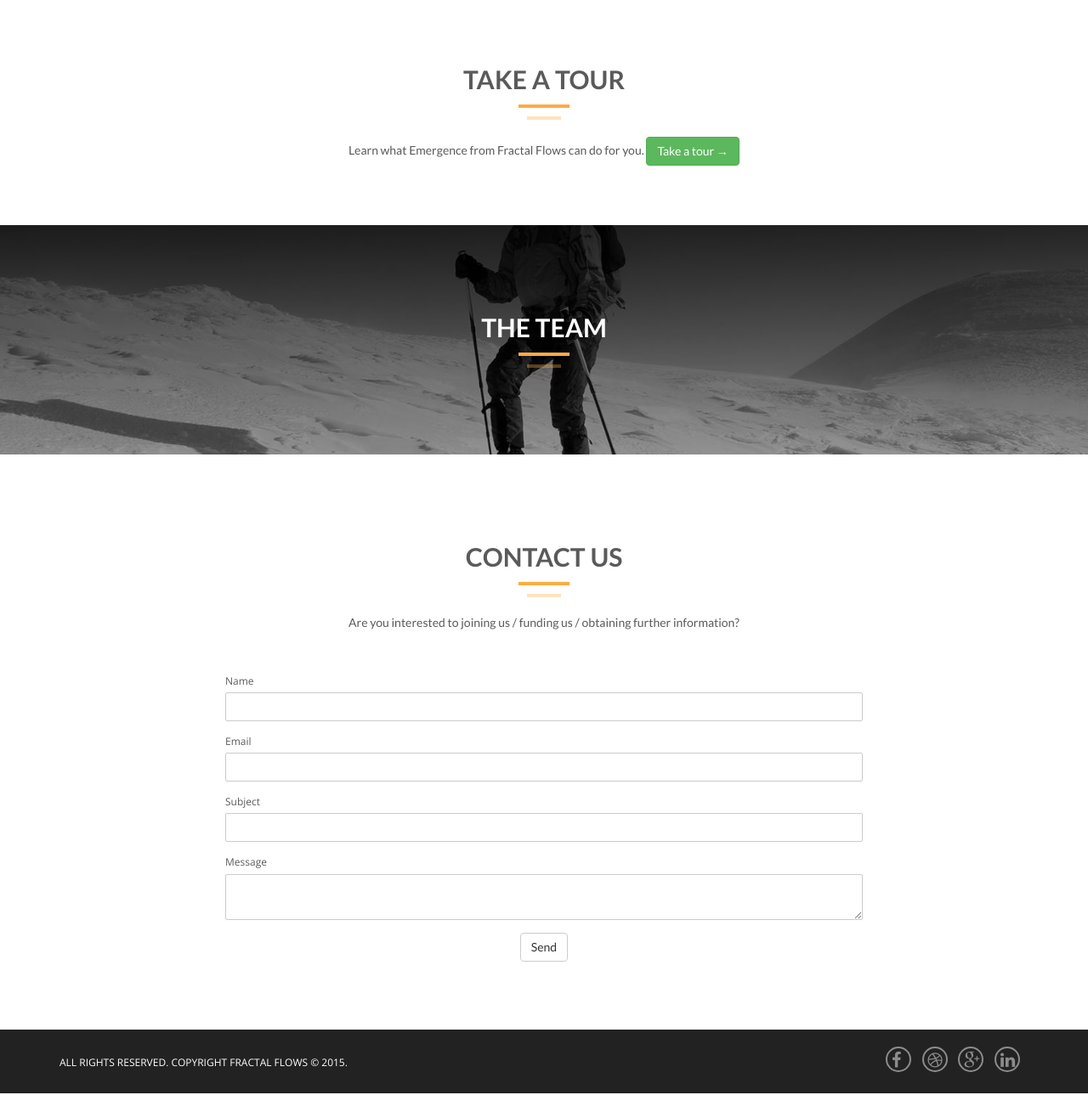
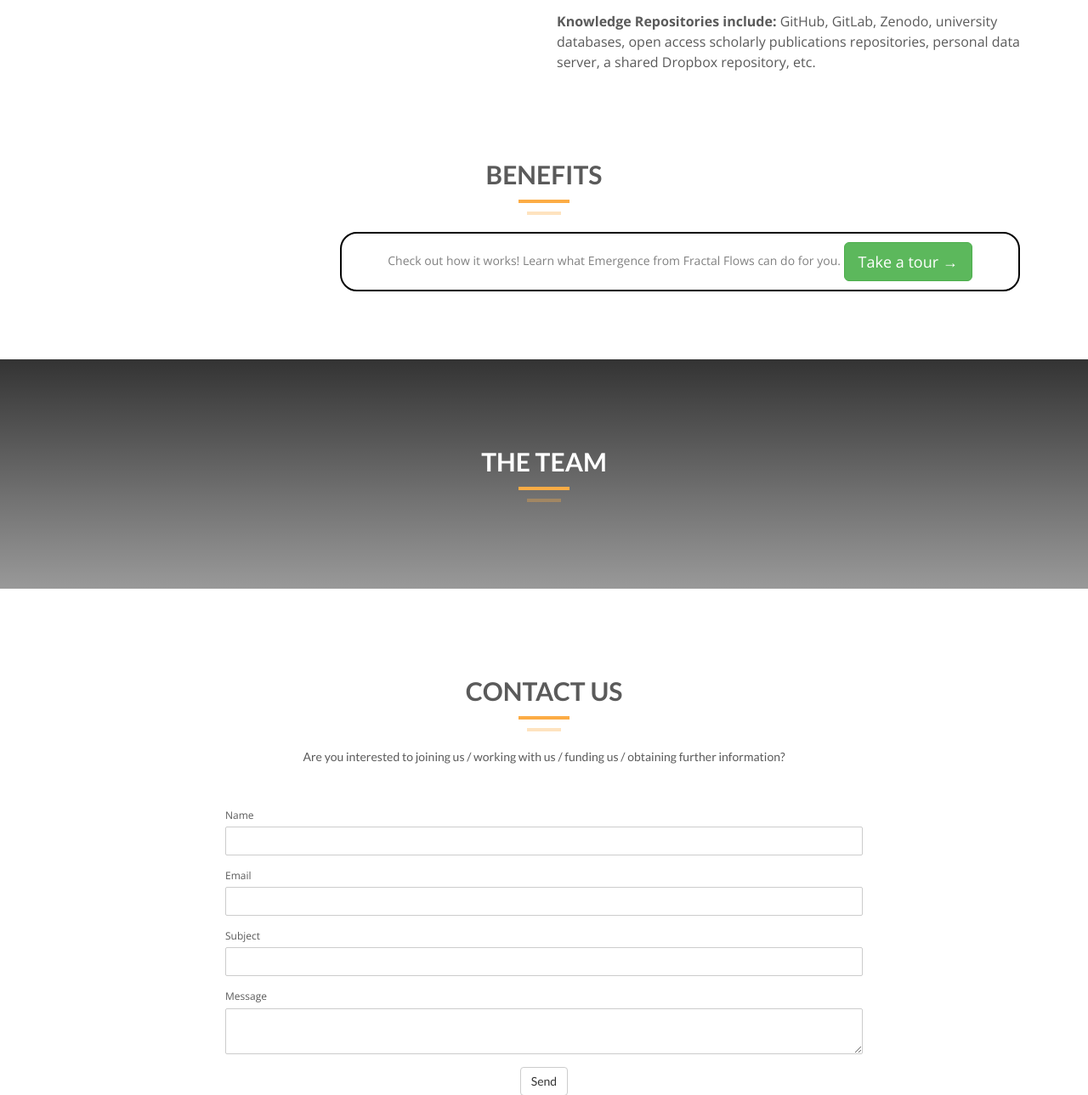
Before and after one commit to rethore/Emergence, a Flask app: page / in a window 1280 px wide. Shown: the part 1157-2446 px from the top of the page at 85% size. Run offline with Flask 2, Linux system fonts and the light colour scheme; parts of the project's set-up code (start-up, migrations or seed data) failed here and were passed over; some libraries are stand-ins or nearby versions.

Commit message:
Further modifications to text on the landing.html and background of team page in Style.css

```diff
--- a/webapp/static/css/style.css
+++ b/webapp/static/css/style.css
@@ -189,7 +189,8 @@ ul.about-list li span{
 
 /* Team Section */
 #tf-team{
-	background: url(../img/03.jpg);
+	/*background: url(../img/03.jpg);*/
+	background-color: white;
 	background-size: cover;
 	background-position: center;
 	background-attachment: fixed;
--- a/webapp/templates/landing.html
+++ b/webapp/templates/landing.html
@@ -77,7 +77,7 @@ Emergence from Fractal Flows
                 <p class="lead">Where <strong>engineers</strong>, <strong>researchers</strong>, and <strong>students</strong> emerge their <strong>knowledge</strong> from the chaos of information</p>
                 <p class="lead"> <strong>Search</strong>, <strong>discover</strong>, <strong>acquire</strong> and <strong>exchange</strong> engineering knowledge products</p>
                 <form action="http://www.google.com">
-                    <button type="button" class="btn btn-success">Try it for free  &#8594;</button>
+                    <button type="button" class="btn btn-success btn-lg">Try it for free &#8594;</button>
                 </form>
             </div>
         </div>
@@ -98,7 +98,9 @@ Emergence from Fractal Flows
                             <hr>
                             <div class="clearfix"></div>
                         </div>
-                        <p class="intro">Emergence from Fractal Flows is a highly interactive online exchange system that makes it easier for engineers, scientists, researchers and students to search, discover, collaborate, acquire and exchange engineering information, data and knowledge products. The exchange system links knowledge repositories and tracks their evolution and <strong>emerge</strong> a value from the perspective of various communities.</p>
+                        <p class="intro"><strong>Emergence from Fractal Flows</strong> is an online exchange system that makes it easier for engineers, scientists, researchers and students to search, discover, collaborate, acquire and exchange engineering information, data and knowledge products. The exchange system integrates and links networks of knowledge repositories and tracks their evolution and <strong>emerge</strong> a value from the perspective of various communities.</p>
+                        <p class="intro"><strong>Knowledge Products include:</strong> experimental data, experimental setup, numerical simulation data, files containing data, simulation code, theoretical solutions, models, models results, equations, mathematical formulations, publications, source code, licenses to simulation code, etc.</p>
+                        <p class="intro"><strong>Knowledge Repositories include:</strong> GitHub, GitLab, Zenodo, university databases, open access scholarly publications repositories, personal data server, a shared Dropbox repository, etc.</p>
 <!--
                         <ul class="about-list">
                             <li>
@@ -129,14 +131,17 @@ Emergence from Fractal Flows
     <div id="tf-benefits" class="text-center">
         <div class="overlay">
             <div class="section-title center">
-                <h2><strong>Take a tour</strong></h2>
+                <h2><strong>Benefits</strong></h2>
                 <div class="line">
                     <hr>
                 </div>
                 <div class="clearfix"></div>
-        		<span>Learn what Emergence from Fractal Flows can do for you. </span>
-                <a class="btn btn-success" href="http://www.google.com" role="button">Take a tour  &#8594;</a>
+                <p style="padding: 10px; color: grey; background-color: white; width: 800px; height: 70px; border-radius: 20px; text-align: center; margin-left: 400px; border: black 2px solid">
+                    <span>Check out how it works! Learn what Emergence from Fractal Flows can do for you.</span>
+                    <a class="btn btn-success btn-lg" href="http://www.google.com" role="button">Take a tour &#8594;</a>
+                </p>
             </div>
+
             <div class="space"></div>
         </div>
     </div>
@@ -489,7 +494,7 @@ Emergence from Fractal Flows
 
                     </div>
           {% else %}
-                        Are you interested to joining us / funding us / obtaining further information?
+                        Are you interested to joining us / working with us / funding us / obtaining further information?
 
                     </div>
 
```
